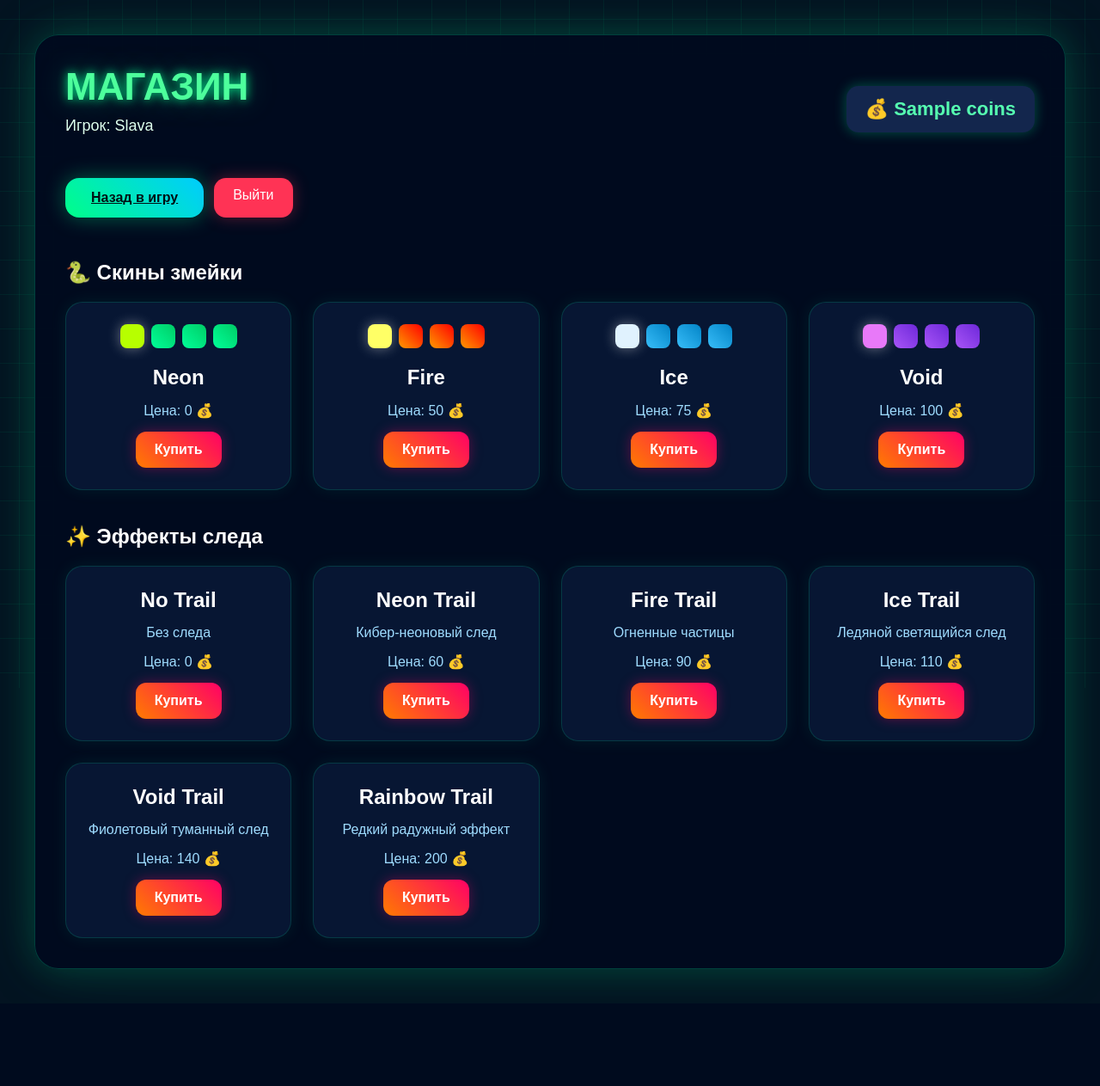
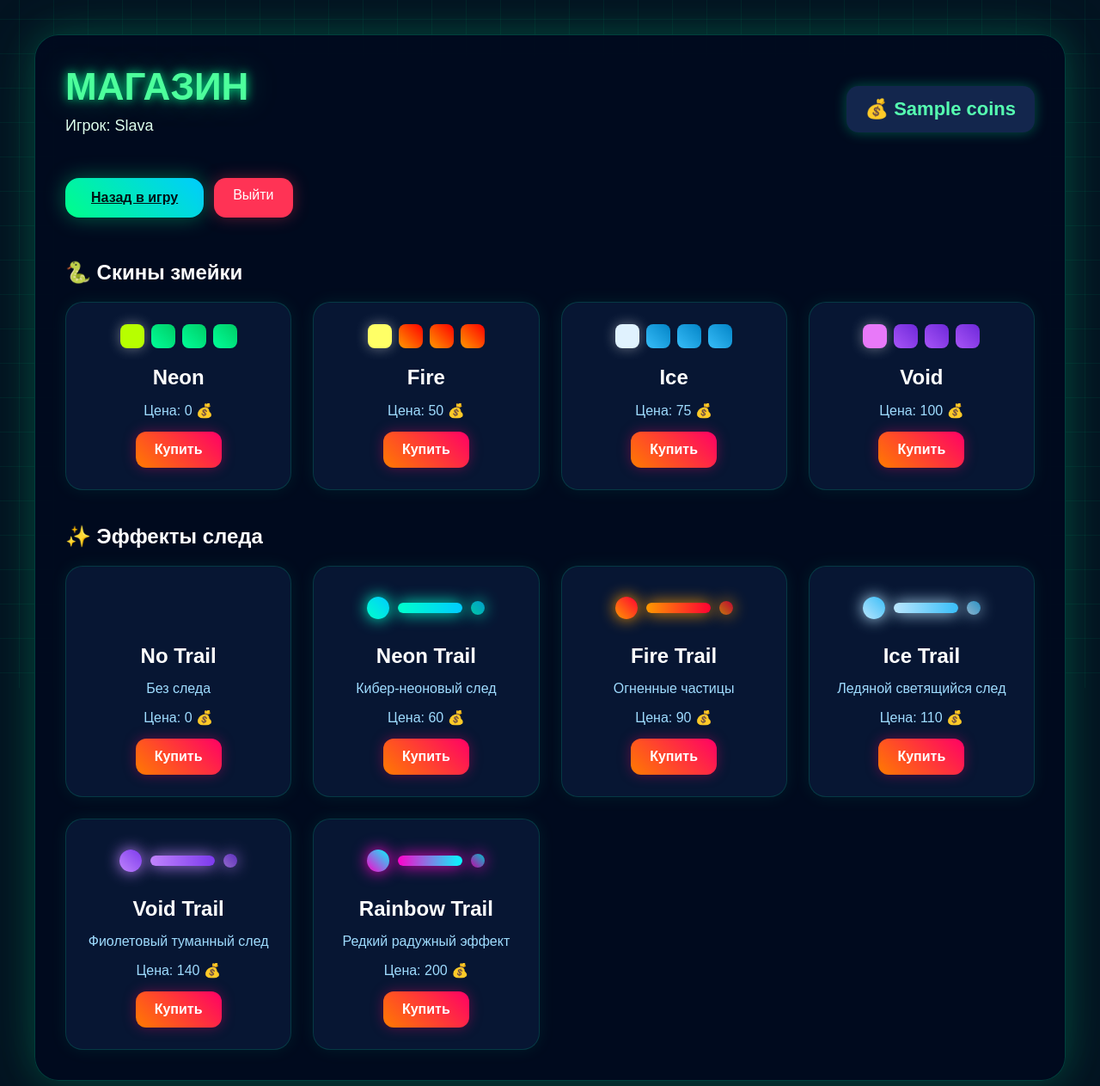
Before and after one commit to VycheslavPI/snake-game-diploma, a Flask app: page /shop in a window 1280 px wide. Shown: the top 1263 px of the page at 86% size. Before the commit the page ends 1158 px from the top, so only its background shows below. Run offline with Flask 3, Linux system fonts and the light colour scheme; a user stored in the database is signed in; a database or web service that is not in the repository returns one stand-in record (values such as "Sample title"); some libraries are stand-ins or nearby versions.

Commit message:
add trail styles

```diff
--- a/static/style.css
+++ b/static/style.css
@@ -502,3 +502,29 @@ input:focus{
     border-radius:12px;
     font-weight:bold;
 }
+.trail-preview{
+    display:flex;
+    justify-content:center;
+    align-items:center;
+    gap:10px;
+    margin-bottom:20px;
+    height:45px;
+}
+
+.trail-dot{
+    width:26px;
+    height:26px;
+    border-radius:50%;
+}
+
+.trail-dot.small{
+    width:16px;
+    height:16px;
+    opacity:0.75;
+}
+
+.trail-line{
+    width:75px;
+    height:12px;
+    border-radius:20px;
+}
```
